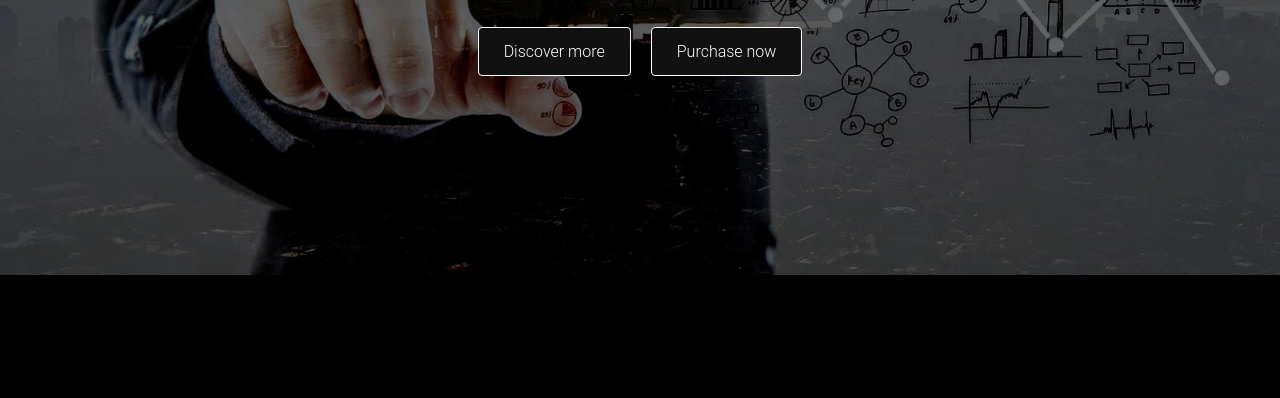
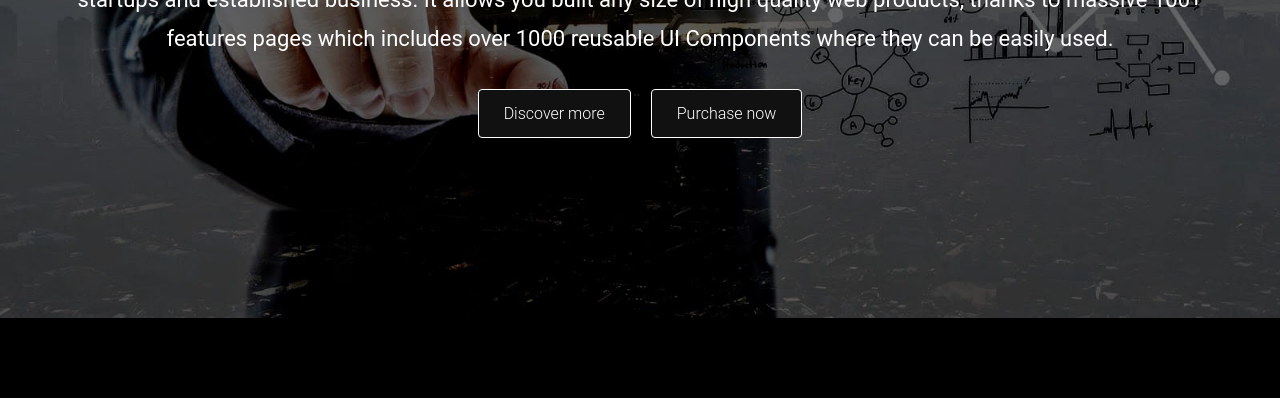
Before and after one commit to GabrielSll/gravity-template, a plain HTML site: page index.html in a window 1280 px wide. Shown: the part 462-860 px from the top of the page. Before the commit the page ends 800 px from the top, so only its background shows below. Drawn offline with Linux system fonts and the light colour scheme.

Commit message:
ajuste da primeira imagem da tela inicial

```diff
--- a/css/utilidades/container.css
+++ b/css/utilidades/container.css
@@ -4,7 +4,7 @@
 }
 
 .background-img {
-    height: 677px;
+    height: 100vh;
     background: url('../../img/metas.jpg') no-repeat;
     background-size: 100% auto;
     overflow: hidden;
```
